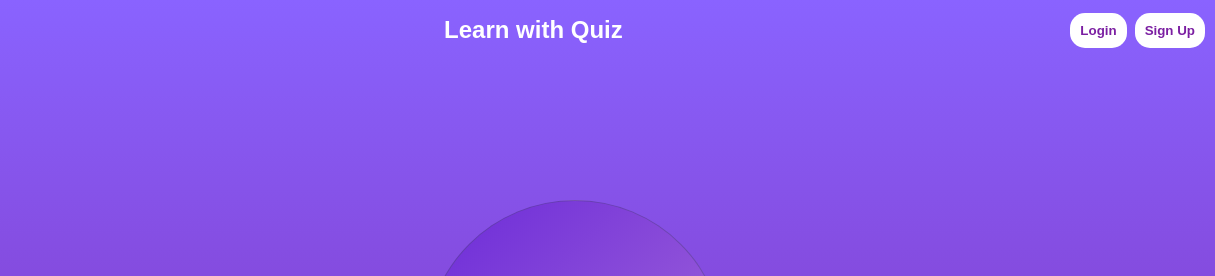
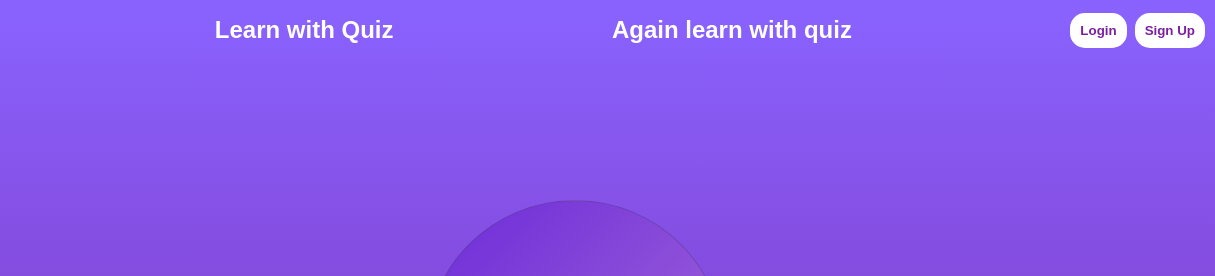
Before and after one commit to sajeebbiswas143/Quiz-Web, a plain HTML site: page index.html in a window 1280 px wide. Shown: the top 276 px of the page, 65-1280 px from the left. Drawn offline with Linux system fonts and the light colour scheme.

Commit message:
Update index.html

```diff
--- a/index.html
+++ b/index.html
@@ -12,6 +12,7 @@
  <header class="navbar">
     <img src="logo.jpg" alt="quiz logo" class="logo"/>
     <h1>Learn with Quiz</h1>
+    <h1>Again learn with quiz</h1>
     <div class="login-signup">
         <button class="login-btn">Login</button>
         <button class="signup-btn">Sign Up</button>
```
